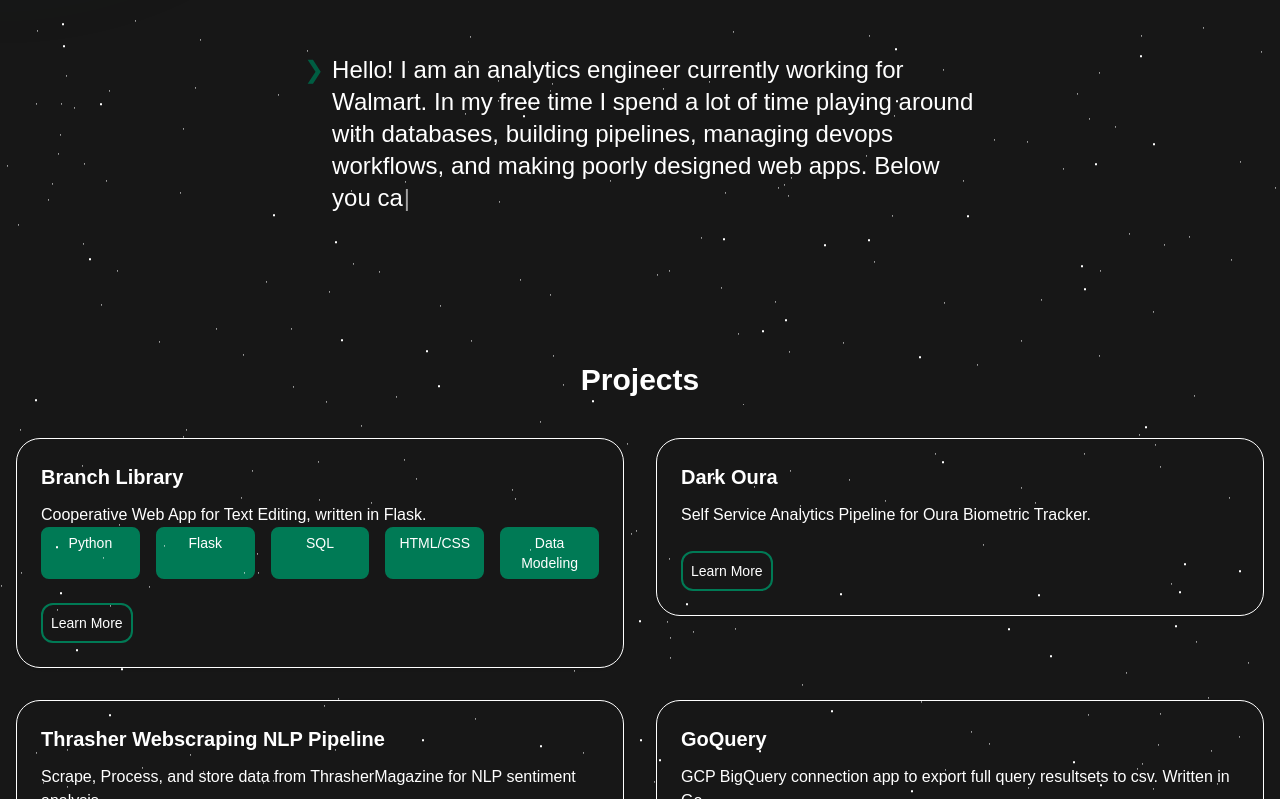
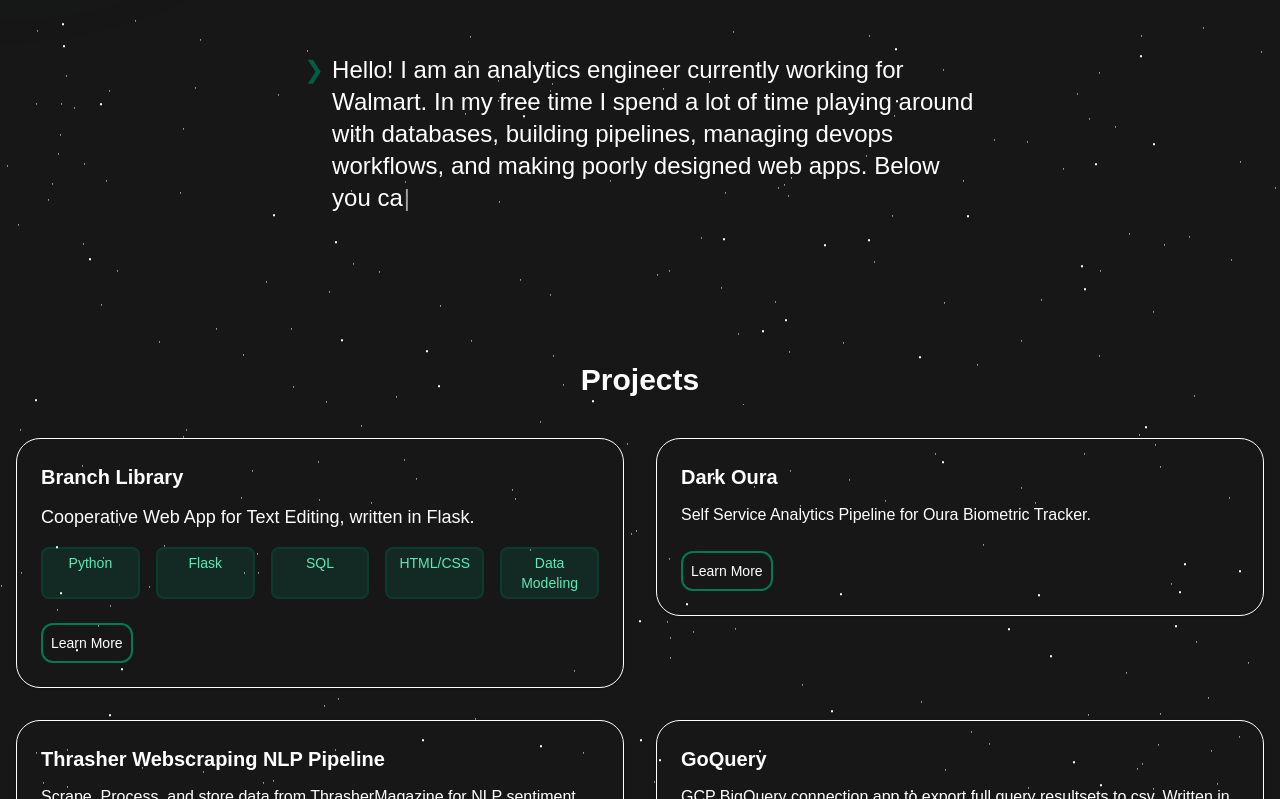
Before and after one commit to dbo-keeganpatton/personal-website-2.0, a Next.js app: page / in a window 1280 px wide. Shown: the part 378-1177 px from the top of the page. Built offline with nearby package versions, Linux system fonts and the light colour scheme.

Commit message:
Complete Stack Project1

```diff
--- a/components/Project1.tsx
+++ b/components/Project1.tsx
@@ -16,20 +16,20 @@ export default function Project1() {
         <div>
           <div className="border p-6 rounded-3xl shadow transform transition duration-300 ease-in-out hover:scale-105">
               <h3 className="text-xl font-bold">Branch Library</h3>
-                <p className="mt-3">
+                <p className="mt-3 text-lg">
                     Cooperative Web App for Text Editing, written in Flask.
                 </p>
 
 
                 {/* Tech Stack items for project  */}
-                <div className="flex gap-4">
-                    <div className="flex-1 border-2 border-emerald-700 p-1 rounded-lg text-sm bg-emerald-700 text-center">   Python    </div>
-                    <div className="flex-1 border-2 border-emerald-700 p-1 rounded-lg text-sm bg-emerald-700 text-center">   Flask     </div>
-                    <div className="flex-1 border-2 border-emerald-700 p-1 rounded-lg text-sm bg-emerald-700 text-center">   SQL             </div>
-                    <div className="flex-1 border-2 border-emerald-700 p-1 rounded-lg text-sm bg-emerald-700 text-center">   HTML/CSS        </div>
-                    <div className="flex-1 border-2 border-emerald-700 p-1 rounded-lg text-sm bg-emerald-700 text-center">   Data Modeling   </div>
+                <div className="flex gap-4 pt-4">
+                    <div className="flex-1 border-2 border-emerald-700/20 p-1 rounded-lg text-sm bg-emerald-700/20 text-center text-emerald-300">   Python    </div>
+                    <div className="flex-1 border-2 border-emerald-700/20 p-1 rounded-lg text-sm bg-emerald-700/20 text-center text-emerald-300">   Flask     </div>
+                    <div className="flex-1 border-2 border-emerald-700/20 p-1 rounded-lg text-sm bg-emerald-700/20 text-center text-emerald-300">   SQL       </div>
+                    <div className="flex-1 border-2 border-emerald-700/20 p-1 rounded-lg text-sm bg-emerald-700/20 text-center text-emerald-300">   HTML/CSS  </div>
+                    <div className="flex-1 border-2 border-emerald-700/20 p-1 rounded-lg text-sm bg-emerald-700/20 text-center text-emerald-300">   Data Modeling   </div>
                 </div>
-                {/**/}
+                {/* End Tech Stack */}
 
 
 
```
